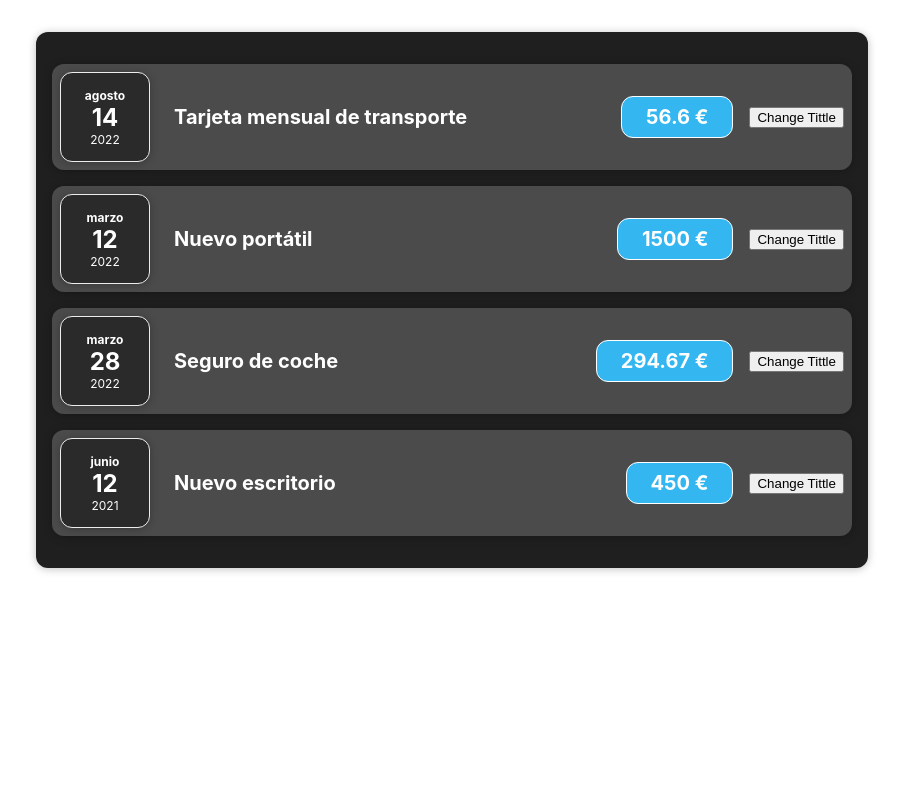
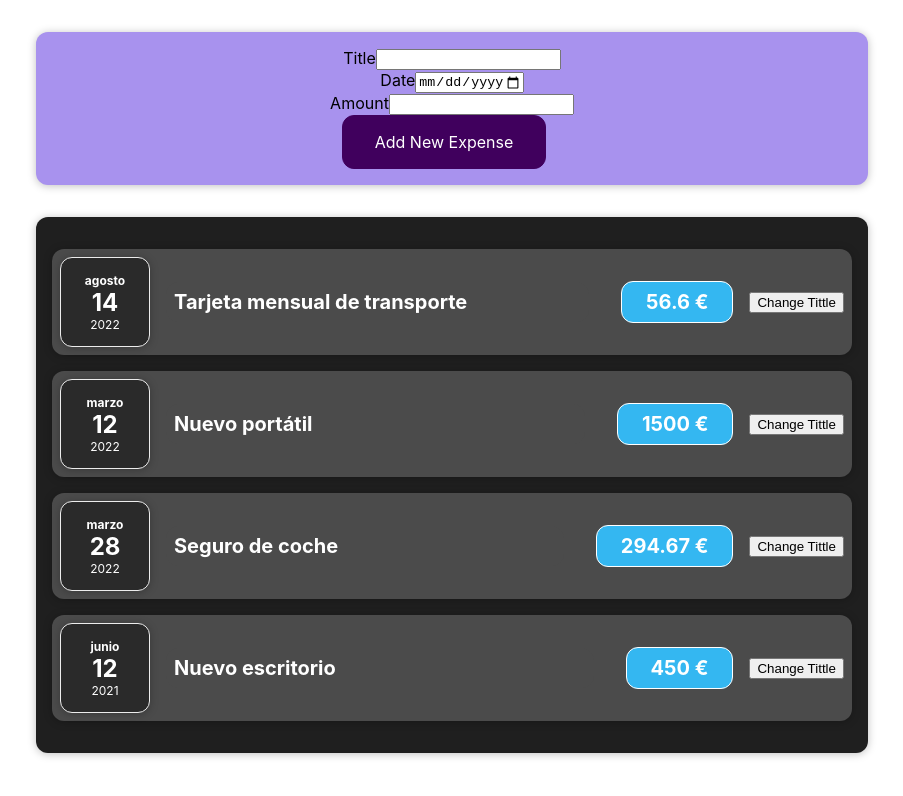
Before and after one commit to DanielDdungu/expense-tracker-app, a React (Create React App) app: page / in a window 1280 px wide. Shown: the top 796 px of the page, without its empty margins (188-1091 px from the left). Built offline with nearby package versions, Linux system fonts and the light colour scheme.

Commit message:
Added form component

```diff
--- a/src/App.js
+++ b/src/App.js
@@ -1,4 +1,5 @@
 import Expenses from "./Components/Expenses";
+import NewExpense from "./Components/NewExpenses/NewExpense";
 
 function App() {
   const expenses = [
@@ -26,6 +27,7 @@ function App() {
   ];
   return (
     <div>
+      <NewExpense />
       <Expenses Item={expenses}/>
 
     </div>
--- a/src/Components/ExpenseItem.jsx
+++ b/src/Components/ExpenseItem.jsx
@@ -1,20 +1,21 @@
-
+import React, {useState} from 'react'
 import './ExpenseItem.css'
 import ExpenseDate from'./ExpenseDate';
 import Card from './Card';
 function ExpenseItem(props) {
+    //State management
+    const [title, setTitle] = useState(props.title);
 
     //Button clicked Event Listener
-    let title = props.title;
-
     const buttonClickedHandler = () => {
-       title = 'Updated';
+        setTitle('Suscripción mensual a Internet');
+        console.log(title);
     }
     return (
         <Card className='expense-item'>
             <ExpenseDate date={props.date}/>
              <div className='expense-item__description'>
-                <h2 className='expense-item h2' >{ title}</h2>
+                <h2 className='expense-item h2' >{title}</h2>
                 <div className='expense-item__price'>{props.amount} €</div>
                 <button onClick={buttonClickedHandler}>Change Tittle</button>
              </div>
--- /dev/null
+++ b/src/Components/NewExpenses/ExpenseForm.css
@@ -0,0 +1,26 @@
+.new-expense__controls {
+  display: flex;
+  flex-wrap: wrap;
+  gap: 1rem;
+  margin-bottom: 1rem;
+  text-align: left;
+}
+
+.new-expense__control label {
+  font-weight: bold;
+  margin-bottom: 0.5rem;
+  display: block;
+}
+
+.new-expense__control input {
+  font: inherit;
+  padding: 0.5rem;
+  border-radius: 6px;
+  border: 1px solid #ccc;
+  width: 20rem;
+  max-width: 100%;
+}
+
+.new-expense__actions {
+  text-align: right;
+}
--- /dev/null
+++ b/src/Components/NewExpenses/ExpenseForm.jsx
@@ -0,0 +1,29 @@
+import React from 'react'
+import './NewExpense.css'
+
+const ExpenseForm = () => {
+  return (
+    <form>
+        <div className='new-expense__controls'>
+
+            <div className='new-expense__control'>
+                <label className=' '>Title</label>
+                <input type='text'/>
+            </div>
+            <div className='new-expense__control'>
+                <label className=' '>Date</label>
+                <input type='Date' min='2020-01-01' max='2025-12-31'/>
+            </div>
+            <div className='new-expense__control'>
+                <label className=' '>Amount</label>
+                <input type='number' min='0.01' step='0.01'/>
+            </div>
+        </div>
+        <div className='new-expense__actions'>
+            <button type='submit'>Add New Expense</button>
+        </div>
+    </form>
+  )
+}
+
+export default ExpenseForm;
--- /dev/null
+++ b/src/Components/NewExpenses/NewExpense.css
@@ -0,0 +1,38 @@
+.new-expense {
+    background-color: #a892ee;
+    padding: 1rem;
+    margin: 2rem auto;
+    width: 50rem;
+    max-width: 95%;
+    border-radius: 12px;
+    text-align: center;
+    box-shadow: 0 1px 8px rgba(0, 0, 0, 0.25);
+}
+
+.new-expense button {
+    font: inherit;
+    cursor: pointer;
+    padding: 1rem 2rem;
+    border: 1px solid #40005d;
+    background-color: #40005d;
+    color: white;
+    border-radius: 12px;
+    margin-right: 1rem;
+}
+
+.new-expense button:hover,
+.new-expense button:active {
+    background-color: #510674;
+    border-color: #510674;
+}
+
+.new-expense button.alternative {
+    color: #220131;
+    border-color: transparent;
+    background-color: transparent;
+}
+
+.new-expense button.alternative:hover,
+.new-expense button.alternative:active {
+    background-color: #ddb3f8;
+}
--- /dev/null
+++ b/src/Components/NewExpenses/NewExpense.jsx
@@ -0,0 +1,13 @@
+import React from 'react'
+import './NewExpense.css'
+import ExpenseForm from './ExpenseForm'
+
+const NewExpense = () => {
+  return (
+    <div className='new-expense'>
+        <ExpenseForm />
+    </div>
+  )
+}
+
+export default NewExpense;
```
